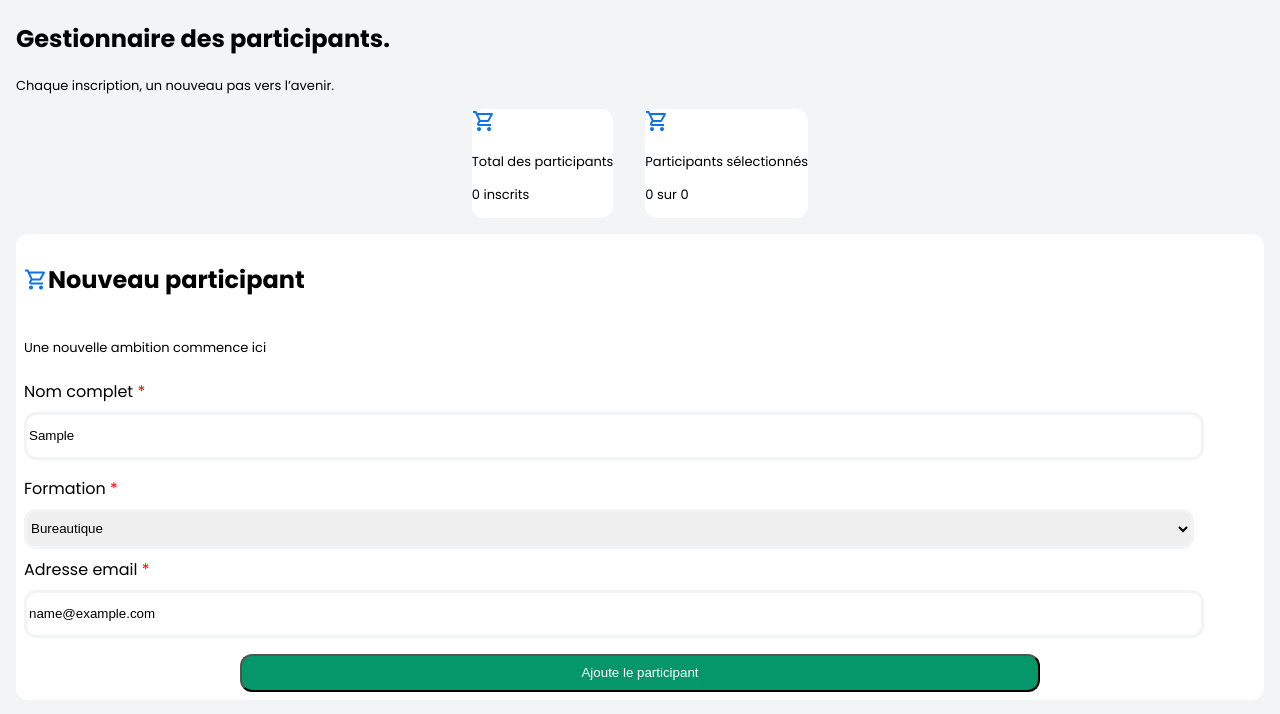
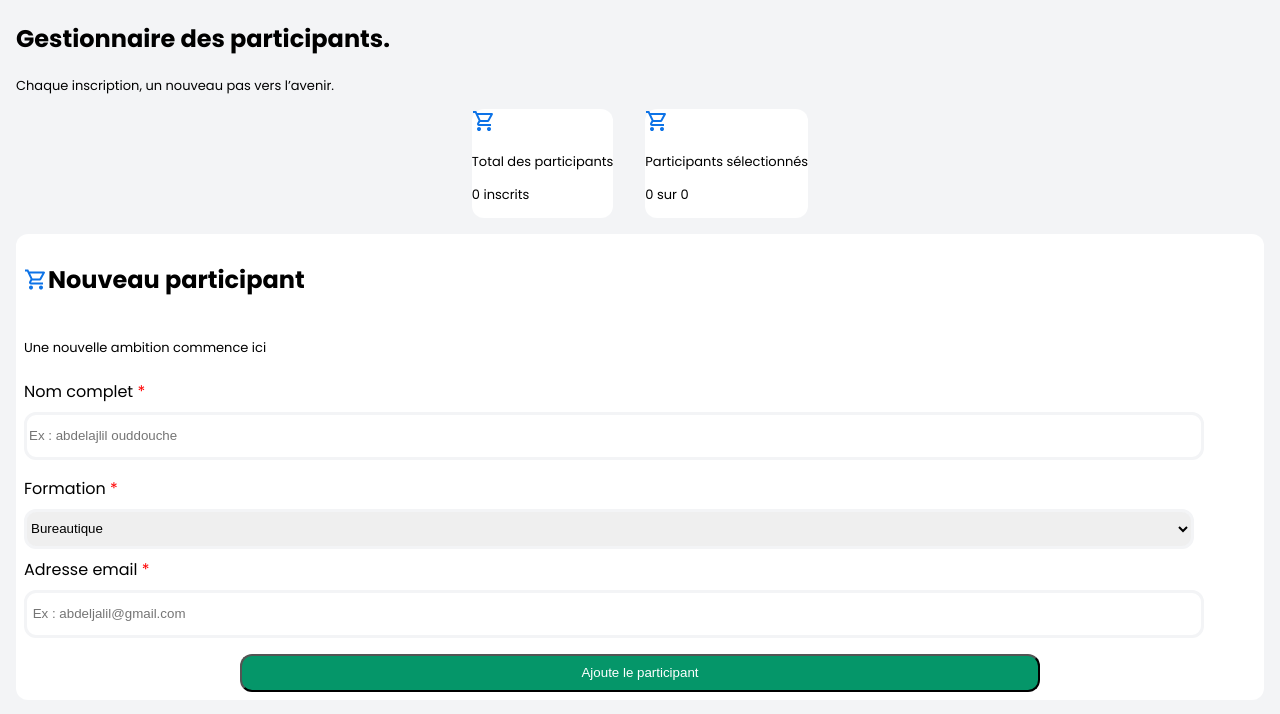
Before and after one commit to ouddoucheabdeljalil-create/Tawassoul, a plain HTML site: page index.html in a window 1280 px wide. Both pictures are taken after typing "Sample", "name@example.com" into the empty fields and a click on the button "Ajoute le participant". Shown: the part 86-800 px from the top of the page. Drawn offline with Linux system fonts and the light colour scheme; a web font is replaced by a local one.

Commit message:
stocker data dans local storage

```diff
--- a/index.html
+++ b/index.html
@@ -48,12 +48,12 @@
 
                 <label for="select">Formation <span class="star">*</span></label>
                 <select name="select" id="select" class="inputs">
-                    <option value="">Bureautique</option>
-                    <option value="">Web</option>
-                    <option value="">Langues</option>
+                    <option value="Bureautique">Bureautique</option>
+                    <option value="Web">Web</option>
+                    <option value="Langues">Langues</option>
                 </select>
                 <label for="email-input">Adresse email <span class="star">*</span></label>
-                <input type="email" id="email-input" name="email-input" class="inputs" placeholder=" Ex : abdeljalil@gmail.com">
+                <input type="text" id="email-input" name="email-input" class="inputs" placeholder=" Ex : abdeljalil@gmail.com">
                 <span  id="error-email"></span>
                 <div  id="btn-div">
                 <button id="btn-submit">Ajoute le participant</button>
--- a/script.js
+++ b/script.js
@@ -1,53 +1,58 @@
 const fullName = document.getElementById('fullName')
 const email = document.getElementById('email-input')
 const form = document.getElementById('inputs-form')
- const btnSubmit  = document.getElementById('btn-submit')
+const btnSubmit = document.getElementById('btn-submit')
 const nameError = document.getElementById('error-name')
 const emailrror = document.getElementById('error-email')
+const select = document.getElementById("select")
+const list = document.getElementById("lists")
 
- function validName(){
-    const NameRegex = /^[^ ][a-zA-Z]{3,}$/
-    form.addEventListener('submit' ,(e) =>{
+function validRegex() {
+    let x = false;
+    let y = false
+    const data = []
+    const NameRegex = /^[a-zA-Z ]{3,}$/;
+    const emailRegex = /^[a-zA-Z0-9._-]+@[a-zA-Z0-9-]+\.[a-zA-Z]{2,}$/
+    form.addEventListener('submit', (e) => {
         e.preventDefault()
-         if(!NameRegex.test(fullName.value)){
+        if (!NameRegex.test(fullName.value)) {
             nameError.textContent = 'Le nom doit contenir au moins 3 lettres, sans chiffres ni caractères spéciaux.'
-        console.log(fullName.value)
-
         }
-    else{
+        else {
             nameError.textContent = ''
-
+            x = true
         }
+        if (!emailRegex.test(email.value)) {
+            emailrror.textContent = 'Saisissez un email valide, avec un @ et un point après.'
+        }
+        else {
+            emailrror.textContent = ''
+            y = true
+        }
+        console.log(x)
+        console.log(y)
+        if (x === true && y === true) {
+            data.push({ nom: fullName.value, email: email.value, formation: select.value })
+            setToLocalStoeage(data)
+            fullName.value = ''
+            email.value = ''
+        }
+        y = false
+        x = false
     })
-
 
 }
 
- function validEmail(){
-    const emailRegex = /^[^ ][a-zA-Z0-9._-]+@[a-zA-Z0-9-]+\.[a-zA-Z]{2,}$/
-    form.addEventListener('submit' ,(e) =>{
-        e.preventDefault()
-         if(!emailRegex.test(email.value)){
-        emailrror.textContent = 'Saisissez un email valide, avec un @ et un point après.'
-        console.log(email.value)
+function setToLocalStoeage(data) {
+    localStorage.setItem('list', JSON.stringify(data))
+}
+function getFromLocalStorage(){
+    return JSON.parse(localStorage.getItem('list'))
+}
 
-    }
-    else{
-        emailrror.textContent = ''
+// function afficherList(){
 
-    }
-    })
-
- }
-btnSubmit.addEventListener('submit' , (e) =>{
-    e.preventDefault()
-    console.log('eeee')
-})
-
-validEmail()
- validName()
+// }
 
 
-//  let caractr = "absd1.2345678"
-//  let car = /\./g;
-//  console.log(caractr.match(car));
+validRegex()
```
Lines whose indentation alone changed are shown as unchanged.
